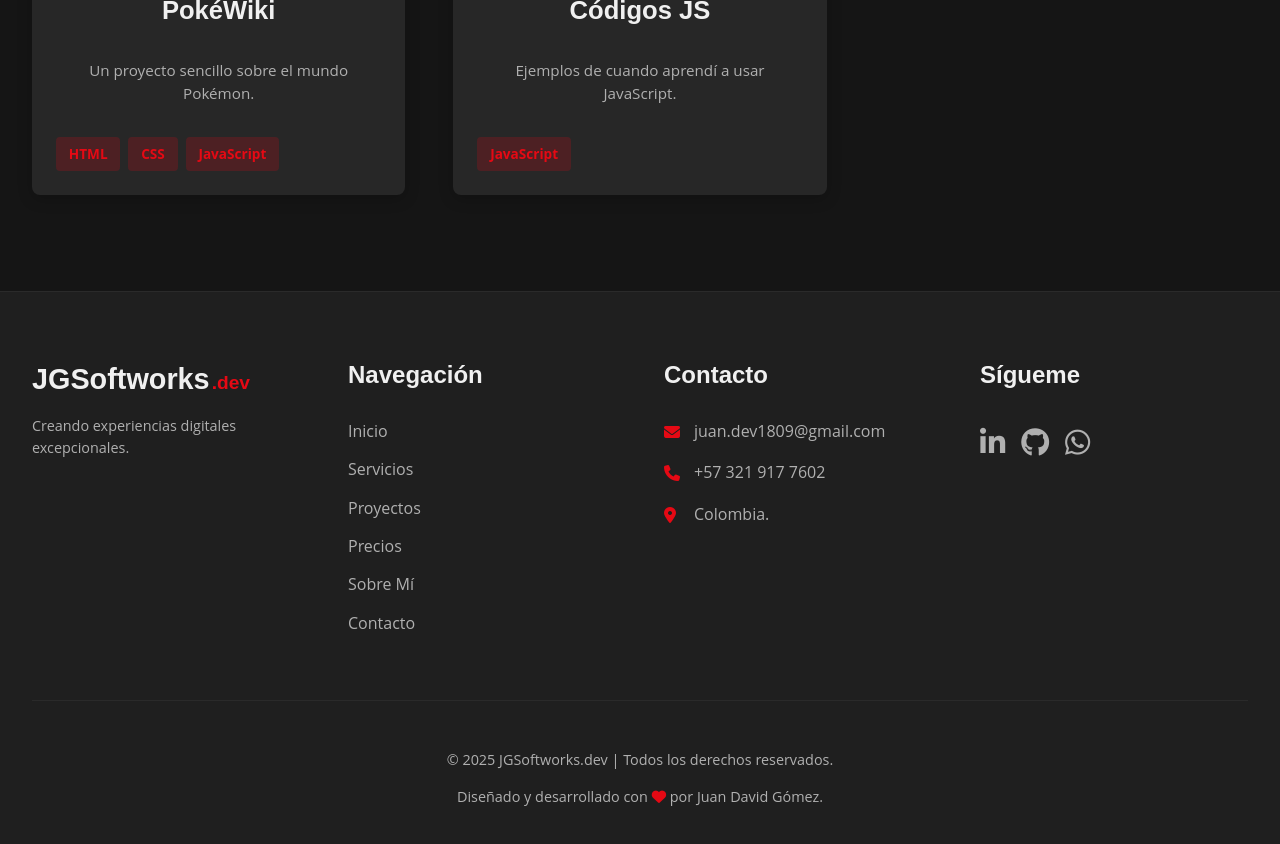
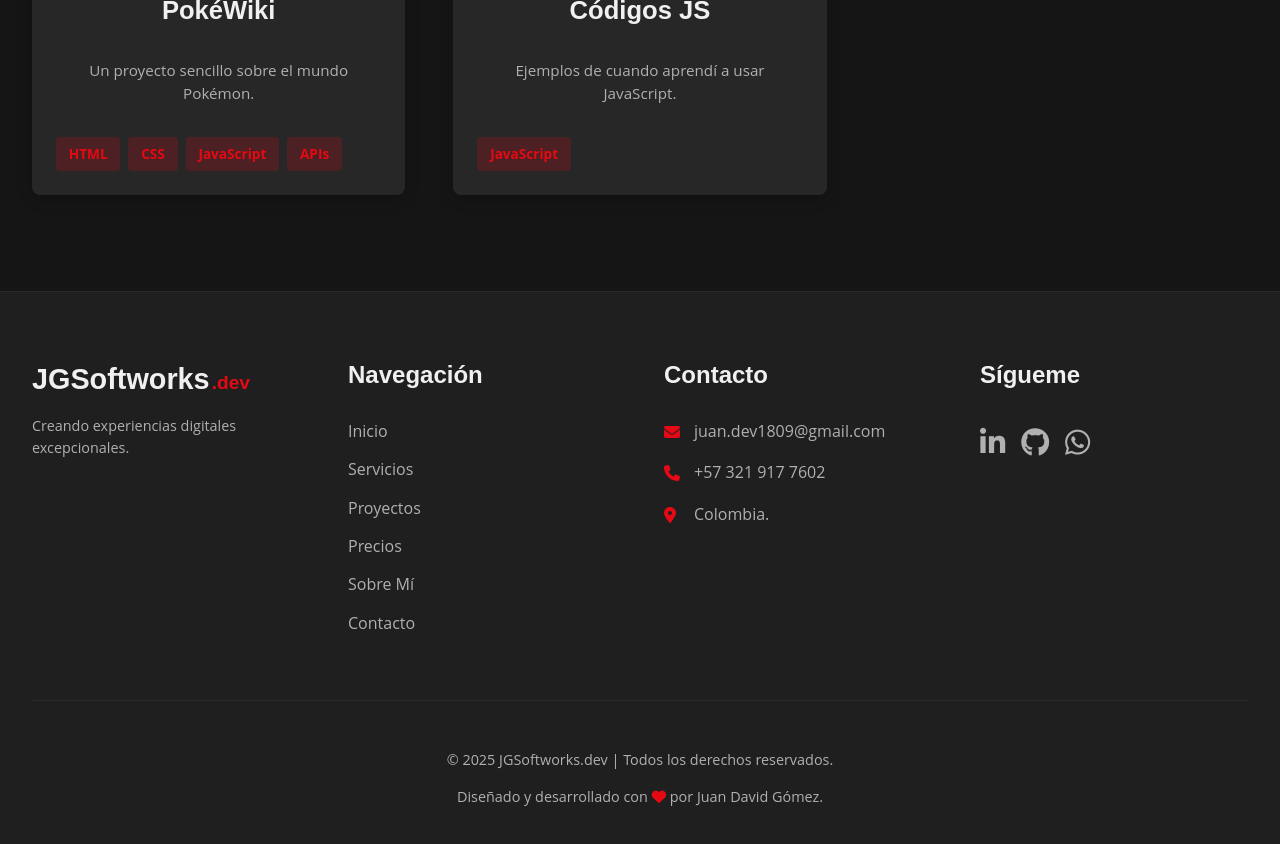
Before and after one commit to SGSoftworks/sgsoftworks-site, a Vue app: page /proyectos in a window 1280 px wide. Shown: the part 1200-2044 px from the top of the page. Built offline with nearby package versions, Linux system fonts and the light colour scheme.

Commit message:
Update ProjectsView.vue

```diff
--- a/src/views/ProjectsView.vue
+++ b/src/views/ProjectsView.vue
@@ -44,7 +44,7 @@
           title="PokéWiki"
           description="Un proyecto sencillo sobre el mundo Pokémon."
           :image="require('@/assets/projects-images/project5.jpg')"
-          :technologies="['HTML', 'CSS', 'JavaScript']"
+          :technologies="['HTML', 'CSS', 'JavaScript', 'APIs']"
           liveLink="https://juandgomezr.github.io/poke-wiki/"
           githubLink="https://github.com/JuanDGomezR/poke-wiki"
         />
```
